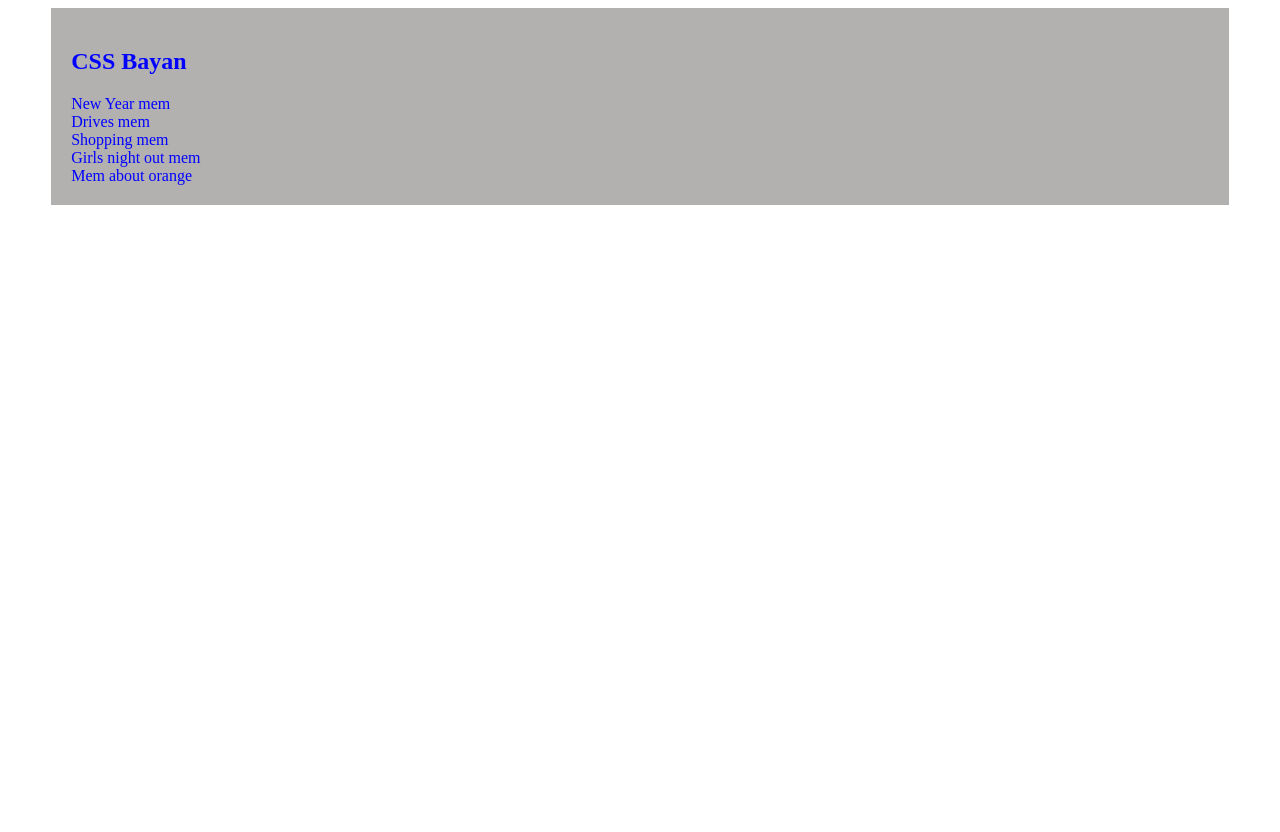
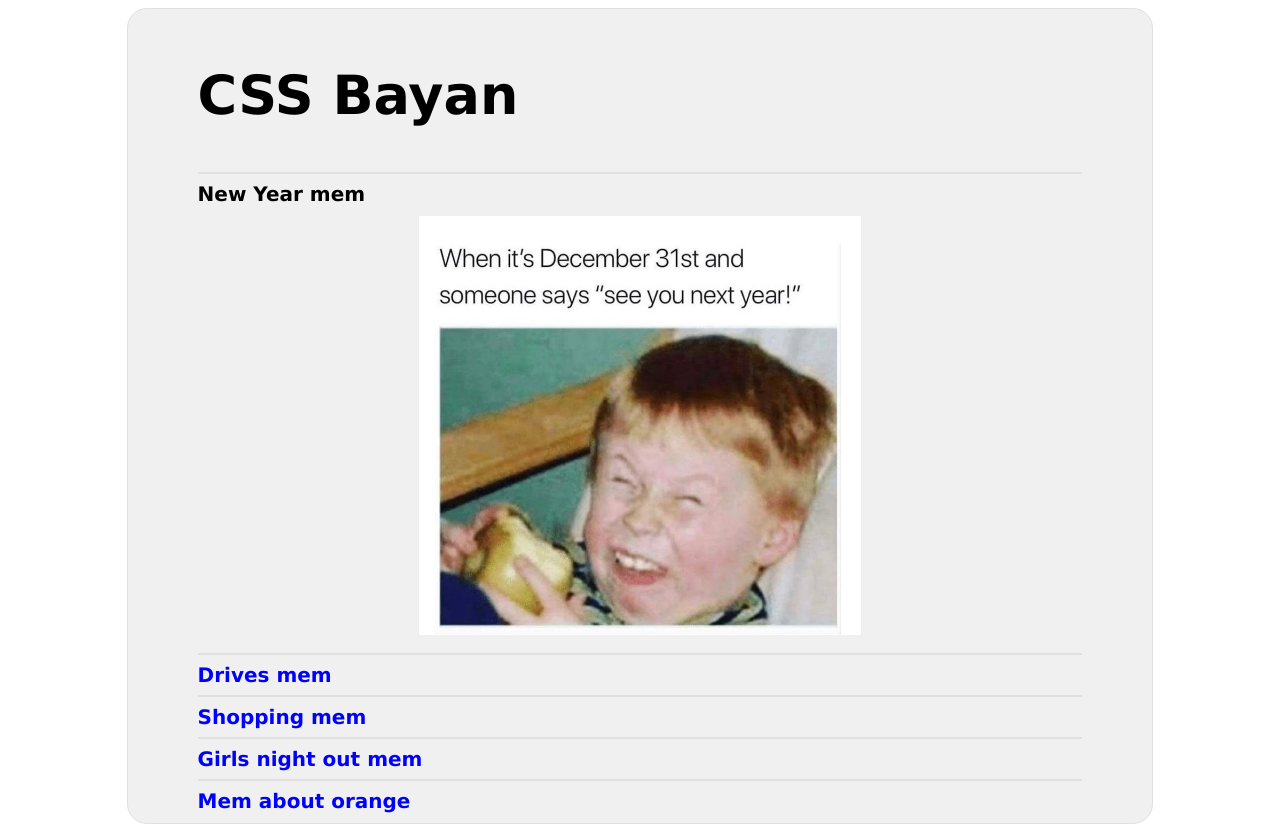
Before and after one commit to Antanina-Boika/cssBayan, a plain HTML site: page cssBayan/index.html in a window 1280 px wide. Before the commit the page ends 800 px from the top, so only its background shows below. Drawn offline with Linux system fonts and the light colour scheme.

Commit message:
feat: add bayan (Sun, Marth 12, 2023 22:12:44)

```diff
--- a/cssBayan/index.css
+++ b/cssBayan/index.css
@@ -1,8 +1,23 @@
 .acc-container {
-  width: 90%;
+  width: 70%;
   margin: 0 auto;
-  padding: 20px;
-  background-color: rgb(179, 176, 176);
+  padding: 10px 70px;
+  background-color: rgb(240, 240, 240);
+  cursor: pointer;
+  font-family:Verdana, Geneva, Tahoma, sans-serif;
+  border: 1px solid rgb(224, 224, 224);
+  border-radius: 20px;
+}
+
+hr {
+  border: 1px solid rgb(224, 224, 224);
+}
+
+.label {
+  display: block;
+  font-weight: 800;
+  font-size: 20px;
+  width: 100%;
   cursor: pointer;
 }
 
@@ -12,7 +27,16 @@
   margin: 0 auto;
   height: 0;
   overflow: hidden;
-  transition: 0.5s;
+  transition: all 1s;
+}
+
+.acc-input:checked ~ .mem-img {
+  padding: 10px;
+  height: auto;
+}
+
+.acc-input:checked ~ .label {
+  color: black;
 }
 
 .acc-input {
@@ -26,3 +50,9 @@
 .acc-container:hover {
   color: black;
 }
+
+.bayan-title {
+  color: black;
+  font-size: 54px;
+  font-weight: 800;
+}
--- a/cssBayan/index.html
+++ b/cssBayan/index.html
@@ -1,43 +1,45 @@
 <!DOCTYPE html>
 <html lang="en">
   <head>
-    <meta charset="UTF-8">
-    <meta http-equiv="X-UA-Compatible" content="IE=edge">
-    <meta name="viewport" content="width=device-width, initial-scale=1.0">
-    <title>Document</title>
-    <link rel="stylesheet" href="index.css">
+    <meta charset="UTF-8" />
+    <meta http-equiv="X-UA-Compatible" content="IE=edge" />
+    <meta name="viewport" content="width=device-width, initial-scale=1.0" />
+    <title>cssBayan</title>
+    <link rel="stylesheet" href="index.css" />
   </head>
   <body>
     <section class="acc-container">
-        <h1>CSS Bayan</h1>
+      <h1 class="bayan-title">CSS Bayan</h1>
+      <hr />
       <div class="acc-item">
-            <input class="acc-input" type="checkbox" id="first-item">
-            <label for="first-item">New Year mem</label>
-            <img class="mem-img" src="images/img-1.jpg" alt="first-mem">
+        <input class="acc-input" type="checkbox" id="first-item" checked />
+        <label class="label" for="first-item">New Year mem</label>
+        <img class="mem-img" src="images/img-1.jpg" alt="first-mem" />
       </div>
+      <hr />
       <div class="acc-item">
-            <input class="acc-input" type="checkbox" id="second-item">
-            <label for="second-item">Drives mem</label>
-            <img class="mem-img" src="images/img-2.jpg" alt="second-mem">
+        <input class="acc-input" type="checkbox" id="second-item" />
+        <label class="label" for="second-item">Drives mem</label>
+        <img class="mem-img" src="images/img-2.jpg" alt="second-mem" />
       </div>
+      <hr />
       <div class="acc-item">
-            <input class="acc-input" type="checkbox" id="third-item">
-            <label for="third-item">Shopping mem</label>
-            <img class="mem-img" src="images/img-3.jpg" alt="third-mem">
+        <input class="acc-input" type="checkbox" id="third-item" />
+        <label class="label" for="third-item">Shopping mem</label>
+        <img class="mem-img" src="images/img-3.jpg" alt="third-mem" />
       </div>
+      <hr />
       <div class="acc-item">
-            <input class="acc-input" type="checkbox" id="fourth-item">
-            <label for="fourth-item">Girls night out mem</label>
-            <img class="mem-img" src="images/img-4.jpg" alt="fourth-mem">
+        <input class="acc-input" type="checkbox" id="fourth-item" />
+        <label class="label" for="fourth-item">Girls night out mem</label>
+        <img class="mem-img" src="images/img-4.jpg" alt="fourth-mem" />
       </div>
+      <hr />
       <div class="acc-item">
-            <input class="acc-input" type="checkbox" id="fifth-item">
-            <label for="fifth-item">Mem about orange</label>
-            <img class="mem-img" src="images/img-5.jpg" alt="fifth-mem">
+        <input class="acc-input" type="checkbox" id="fifth-item" />
+        <label class="label" for="fifth-item">Mem about orange</label>
+        <img class="mem-img" src="images/img-5.jpg" alt="fifth-mem" />
       </div>
-
-
     </section>
-
   </body>
 </html>
```
Lines whose indentation alone changed are shown as unchanged.
